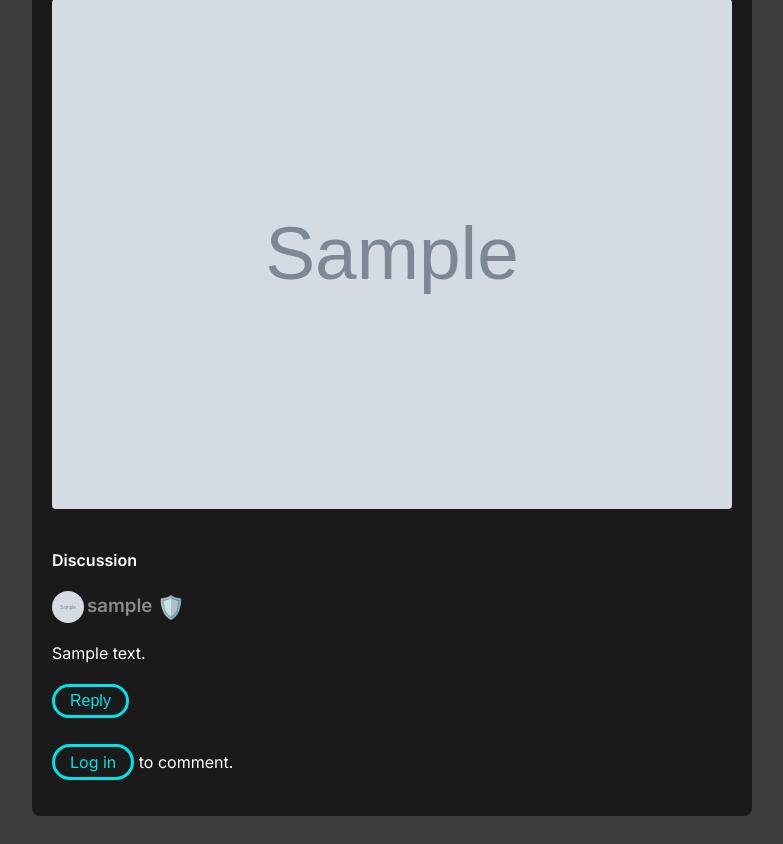
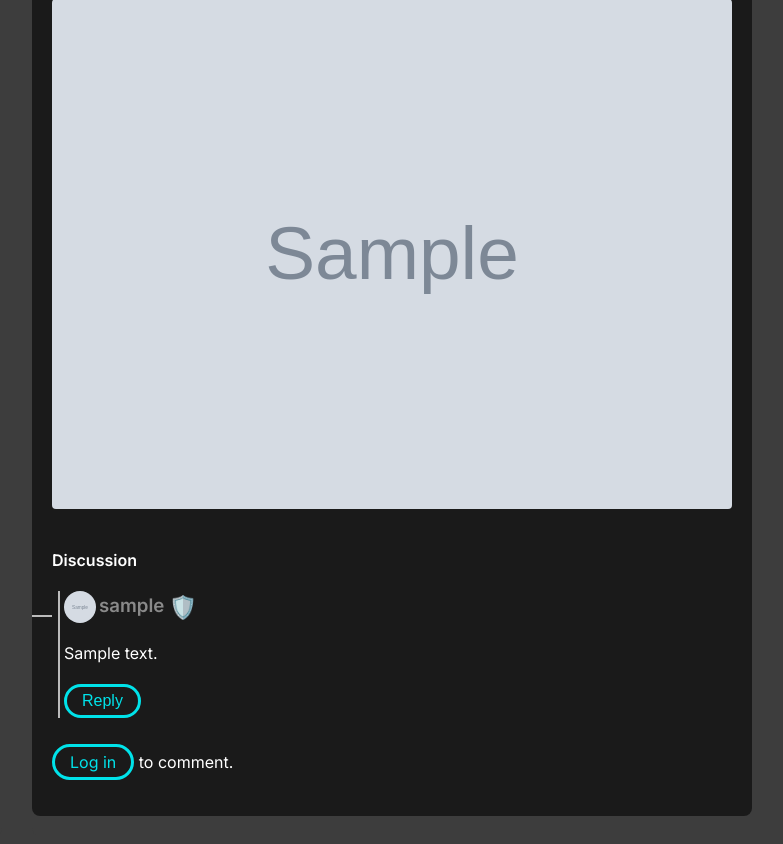
Before and after one commit to Neo-50/social-democracy-network, a Flask app: page /news in a window 1280 px wide. Shown: the part 454-1298 px from the top of the page, without its empty margins (316-1099 px from the left). Run offline with Flask 3, Linux system fonts and the light colour scheme; tables that the repository leaves empty hold one stand-in row (values such as "Sample post"); grey boxes marked "Sample" are stand-in pictures.

Commit message:
Updated news css

```diff
--- a/static/css/news.css
+++ b/static/css/news.css
@@ -130,13 +130,33 @@
     margin-bottom: 0;
 }
 
+.comment-body {
+  position: relative; /* ← required for ::before elbow */
+  padding-left: 12px;
+}
+
 .comment-body::before {
   content: '';
   position: absolute;
-  top: 24px; /* tweak as needed for avatar alignment */
+  top: 24px; /* adjust if needed for vertical centering */
   left: -20px;
   width: 20px;
   height: 2px;
+  background-color: rgb(255 255 255 / 70%);
+}
+
+.comment-wrapper {
+  display: flex;
+  position: relative; /* ← required for ::before line positioning */
+}
+
+.vertical-line::before {
+  content: '';
+  position: absolute;
+  top: 0;
+  bottom: 0;
+  left: 6px;
+  width: 2px;
   background-color: rgb(255 255 255 / 70%);
 }
 
```
